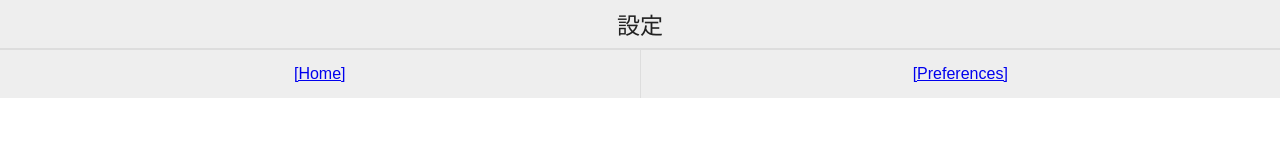
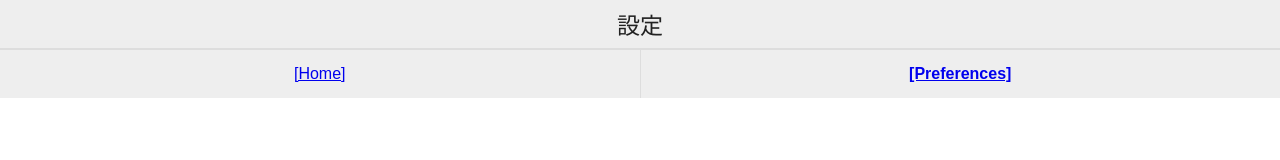
Before and after one commit to mixazizup/hatokurandom, a Nuxt app: page /configure in a window 1280 px wide. Shown: the top 160 px of the page. Built offline with nearby package versions, Linux system fonts and the light colour scheme.

Commit message:
Highlight active/hovered bottom tab

```diff
--- a/components/BottomPane.vue
+++ b/components/BottomPane.vue
@@ -1,17 +1,31 @@
 <template>
   <div class="bottom-pane">
-    <nuxt-link to="/" class="tab">
-      [Home]
-    </nuxt-link>
-    <nuxt-link to="/configure" class="tab">
-      [Preferences]
+    <nuxt-link
+      v-for="tab in tabs"
+      :key="tab.pid"
+      :to="tab.path"
+      :class="{ active: tab.path === currentTabPath }"
+      class="tab"
+    >
+      {{ tab.name }}
     </nuxt-link>
   </div>
 </template>
 
 <script>
 export default {
-  name: 'BottomPane'
+  name: 'BottomPane',
+  computed: {
+    currentTabPath () {
+      return this.$route.path === '/configure' ? '/configure' : '/'
+    },
+    tabs () {
+      return [
+        { path: '/', name: '[Home]' },
+        { path: '/configure', name: '[Preferences]' }
+      ]
+    }
+  }
 }
 </script>
 
@@ -34,6 +48,14 @@ export default {
   width: 100%;
 }
 
+.tab.active {
+  font-weight: bolder;
+}
+
+.tab:hover {
+  background: #eee;
+}
+
 .tab + .tab {
   border-left: 1px solid #ddd;
 }
```
